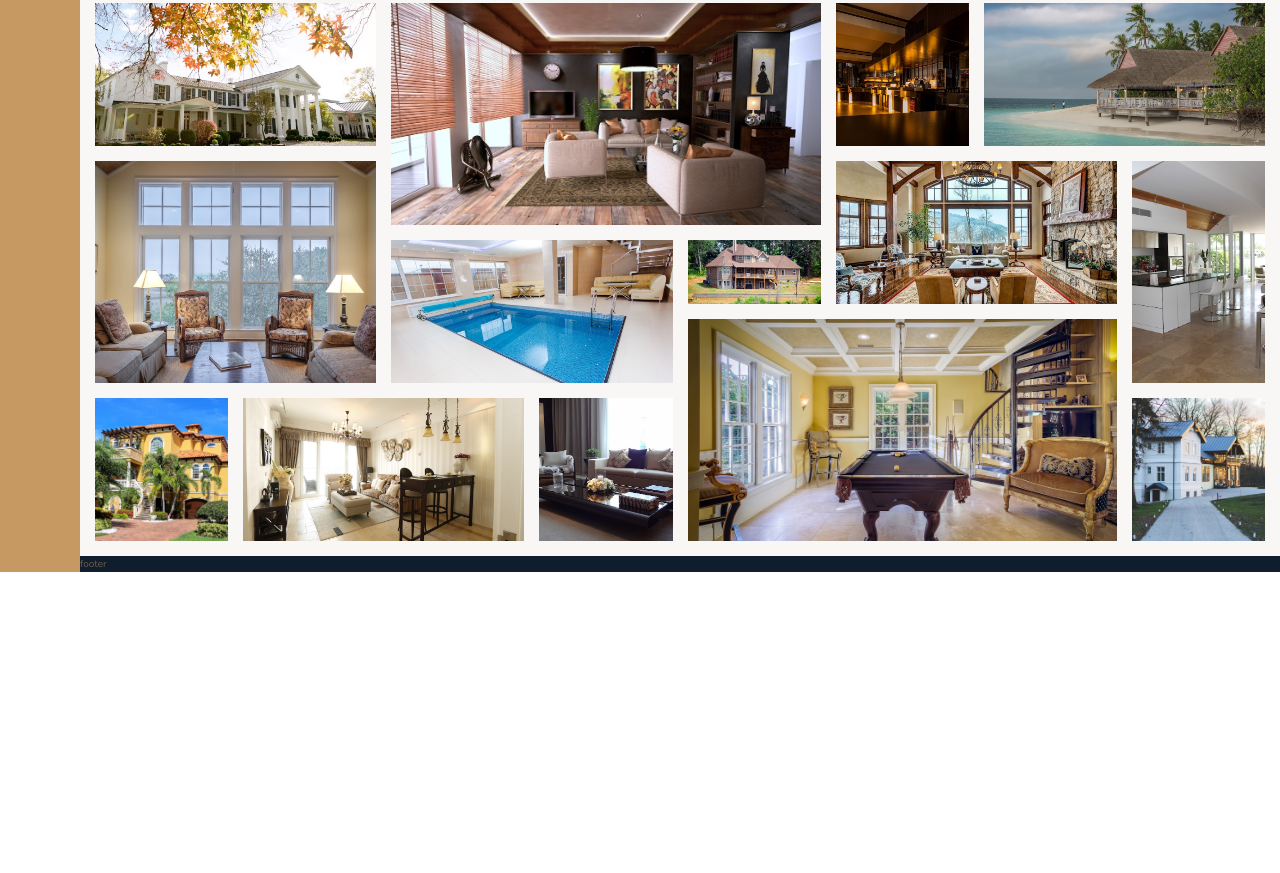
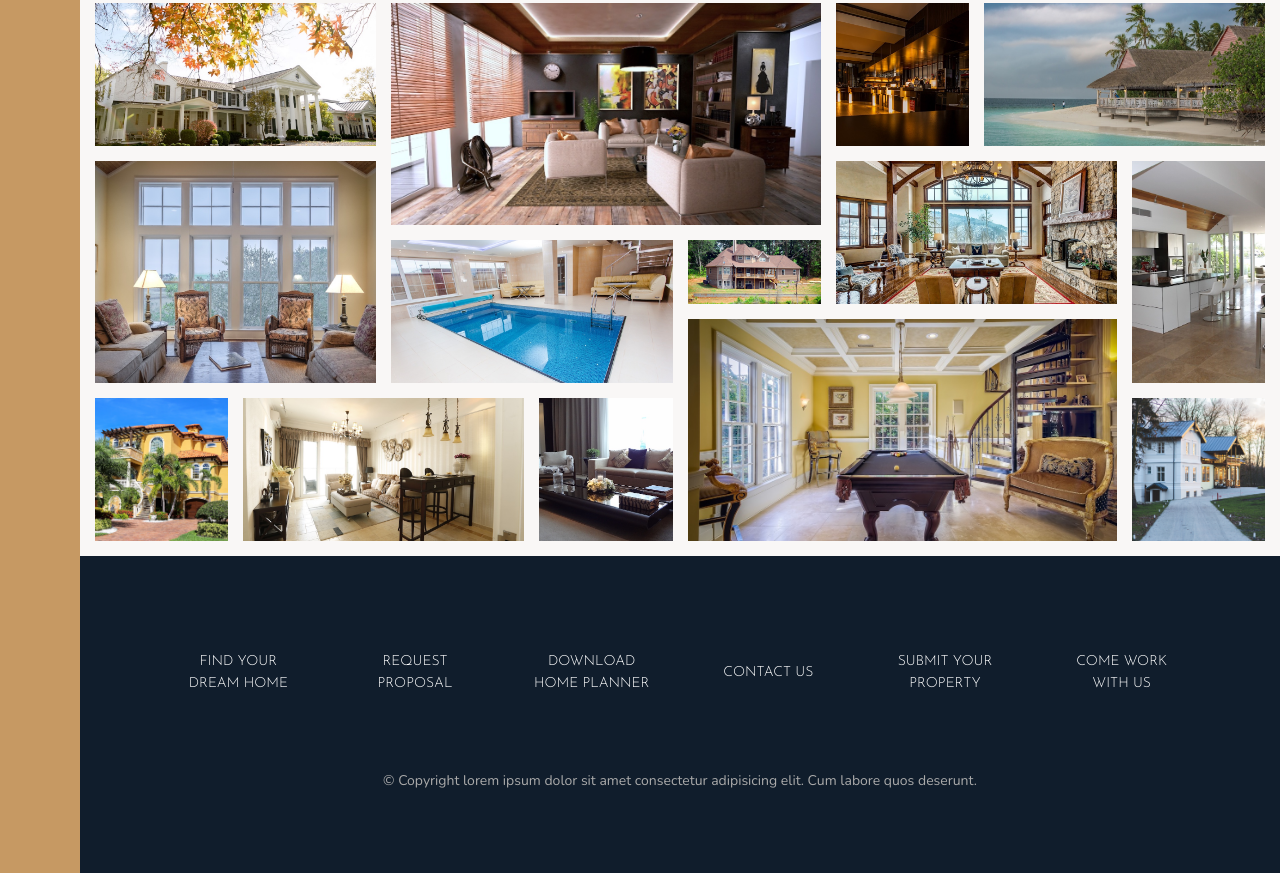
Before and after one commit to mikechoi1/realtor-website, a website: page index.html in a window 1280 px wide. Shown: the part 3127-4000 px from the top of the page. Before the commit the page ends 3699 px from the top, so only its background shows below. Drawn offline with nearby package versions, Linux system fonts and the light colour scheme.

Commit message:
finished footer section

```diff
--- a/index.html
+++ b/index.html
@@ -298,7 +298,15 @@
             <figure class="gallery__item gallery__item--14"><img src="img/gal-14.jpeg" alt="gallery image 14" class="gallery__img"></figure>
         </section>
         <footer class="footer">
-            footer
+            <ul class="nav">
+                <li class="nav__item"><a href="#" class="nav__link">Find your dream home</a></li>
+                <li class="nav__item"><a href="#" class="nav__link">Request proposal</a></li>
+                <li class="nav__item"><a href="#" class="nav__link">Download home planner</a></li>
+                <li class="nav__item"><a href="#" class="nav__link">Contact us</a></li>
+                <li class="nav__item"><a href="#" class="nav__link">Submit your property</a></li>
+                <li class="nav__item"><a href="#" class="nav__link">Come work with us</a></li>
+            </ul>
+            <p class="copyright">&copy; Copyright lorem ipsum dolor sit amet consectetur adipisicing elit. Cum labore quos deserunt.</p>
         </footer>
     </body>
 </html>
--- a/sass/_footer.scss
+++ b/sass/_footer.scss
@@ -1,4 +1,43 @@
 .footer {
     background-color: $color-secondary;
     grid-column: full-start / full-end;
+    padding: 8rem;
 }
+
+.nav {
+    list-style: none;
+
+    display: grid;
+    grid-template-columns: repeat(auto-fit, minmax(15rem, 1fr));
+    grid-gap: 2rem;
+    align-items: center;
+
+    &__link:link,
+    &__link:visited {
+        font-size: 1.4rem;
+        color: #fff;
+        text-decoration: none;
+        font-family: $font-display;
+        text-transform: uppercase;
+        text-align: center;
+        padding: 1.5rem;
+        display: block;
+        transition: all .2s;
+    }
+
+    &__link:hover,
+    &__link:active {
+        background-color: rgba(#fff, .05);
+        transform: translateY(-3px);
+    }
+}
+
+.copyright {
+    font-size: 1.4rem;
+    color: $color-grey-light-2;
+    margin-top: 6rem;
+    margin-right: auto;
+    margin-left: auto;
+    text-align: center;
+    width: 70%;
+}
```
Also changed, not shown: css/style.css.
